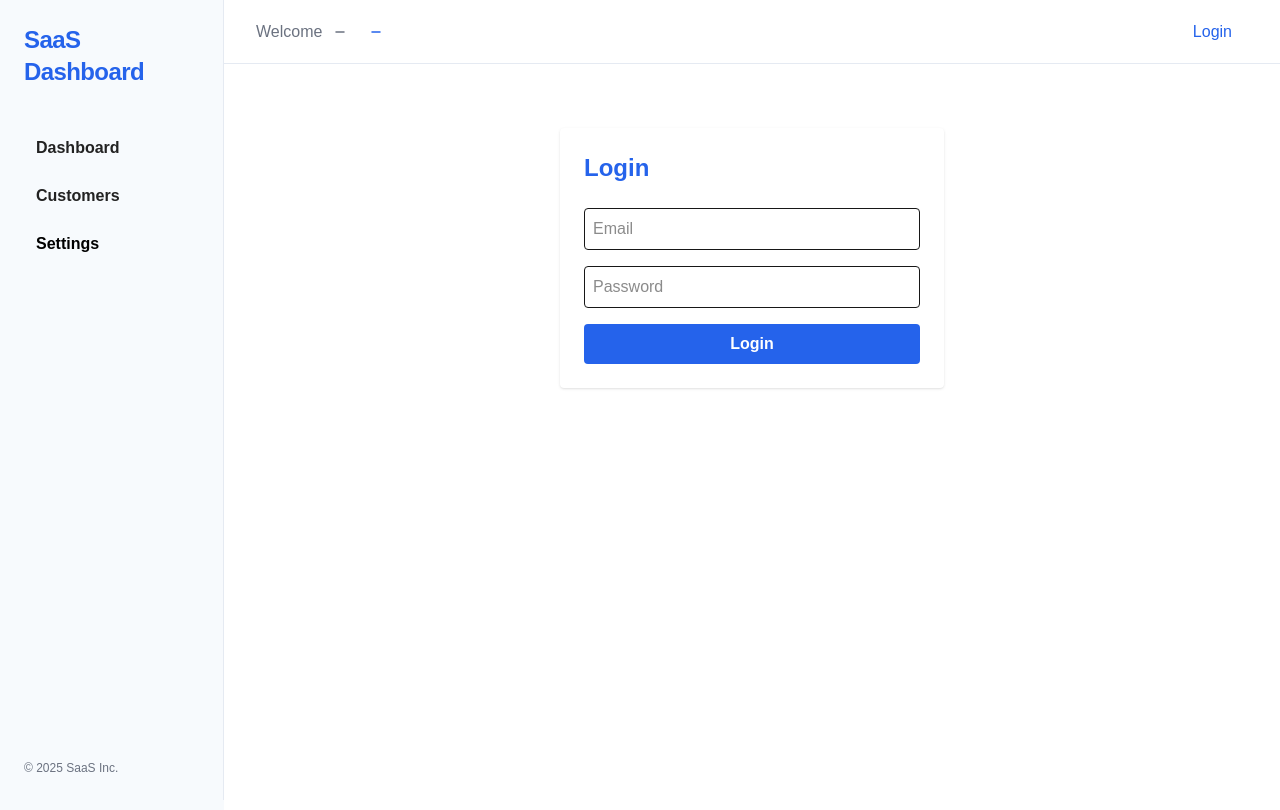
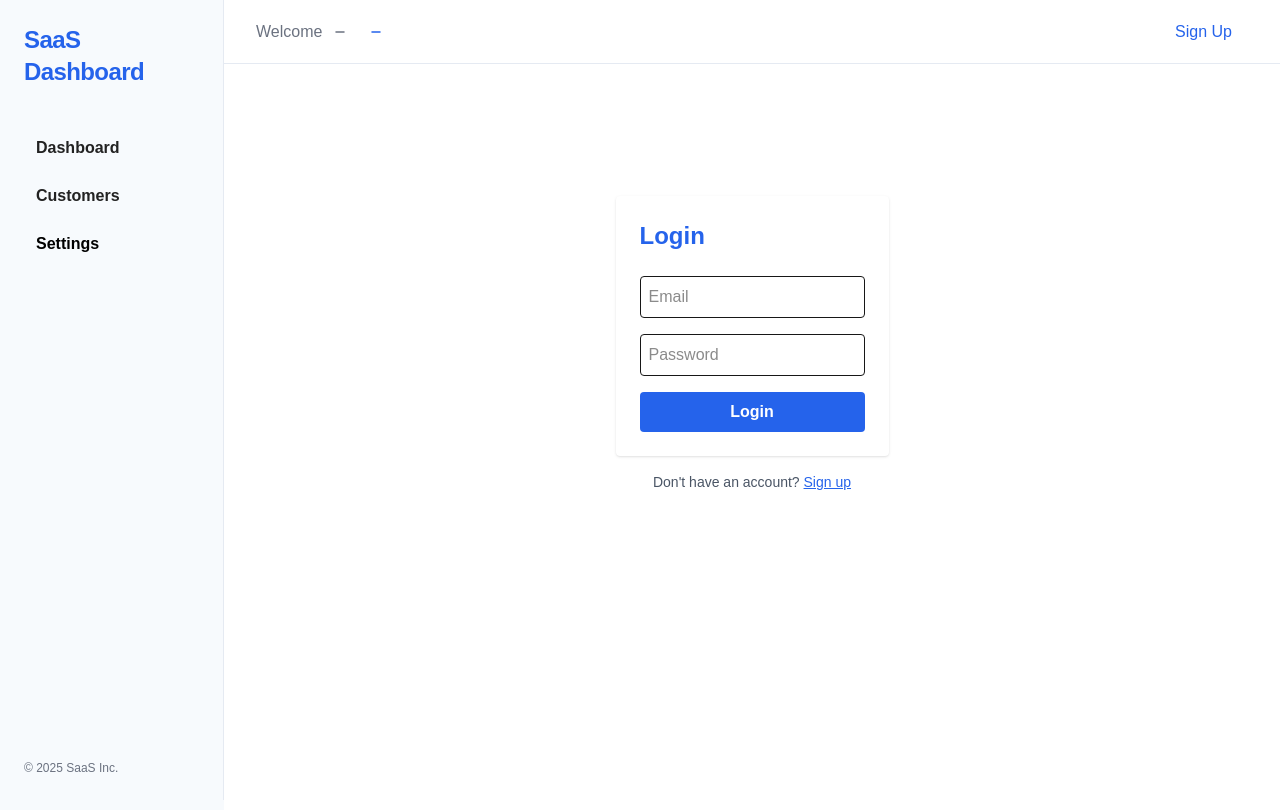
Before and after one commit to Muhammad124Ahmad/Saas-NextJS-Dashboard, a Next.js app: page /login in a window 1280 px wide. Shown: the top 810 px of the page. Built offline with nearby package versions, Linux system fonts and the light colour scheme; no server answers.

Commit message:
Redirect to /dashboard after login, not after signup (AuthForm)

```diff
--- a/src/app/login/page.tsx
+++ b/src/app/login/page.tsx
@@ -1,5 +1,13 @@
 import AuthForm from "../../components/AuthForm";
 
 export default function LoginPage() {
-  return <AuthForm mode="login" />;
+  return (
+    <div className="flex flex-col items-center justify-center min-h-[60vh]">
+      <AuthForm mode="login" />
+      <p className="mt-4 text-sm text-gray-600">
+        Don't have an account?{' '}
+        <a href="/signup" className="text-[#2563eb] underline hover:text-[#1746a2]">Sign up</a>
+      </p>
+    </div>
+  );
 }
--- a/src/app/signup/page.tsx
+++ b/src/app/signup/page.tsx
@@ -1,5 +1,13 @@
 import AuthForm from "../../components/AuthForm";
 
 export default function SignupPage() {
-  return <AuthForm mode="signup" />;
+  return (
+    <div className="flex flex-col items-center justify-center min-h-[60vh]">
+      <AuthForm mode="signup" />
+      <p className="mt-4 text-sm text-gray-600">
+        Already have an account?{' '}
+        <a href="/login" className="text-[#2563eb] underline hover:text-[#1746a2]">Login</a>
+      </p>
+    </div>
+  );
 }
--- a/src/components/AuthForm.tsx
+++ b/src/components/AuthForm.tsx
@@ -1,6 +1,7 @@
 "use client";
 import React, { useState } from "react";
 import { supabase } from "../supabaseClient";
+import { useRouter } from "next/navigation";
 
 export default function AuthForm({ mode = "login" }: { mode?: "login" | "signup" }) {
   const [email, setEmail] = useState("");
@@ -8,6 +9,7 @@ export default function AuthForm({ mode = "login" }: { mode?: "login" | "signup"
   const [loading, setLoading] = useState(false);
   const [error, setError] = useState<string | null>(null);
   const [success, setSuccess] = useState<string | null>(null);
+  const router = useRouter();
 
   const handleSubmit = async (e: React.FormEvent) => {
     e.preventDefault();
@@ -39,6 +41,7 @@ export default function AuthForm({ mode = "login" }: { mode?: "login" | "signup"
           }
         }
         setSuccess("Logged in!");
+        router.push("/dashboard");
       }
     } else {
       const { data, error } = await supabase.auth.signUp({ email, password });
--- a/src/components/LoginLogoutButton.tsx
+++ b/src/components/LoginLogoutButton.tsx
@@ -16,8 +16,8 @@ export default function LoginLogoutButton() {
     };
   }, []);
 
-  const handleLogin = () => {
-    window.location.href = "/login";
+  const handleSignUp = () => {
+    window.location.href = "/signup";
   };
   const handleLogout = async () => {
     await supabase.auth.signOut();
@@ -27,6 +27,6 @@ export default function LoginLogoutButton() {
   return loggedIn ? (
     <button onClick={handleLogout} className="px-4 py-2 text-[#2563eb] hover:bg-[#f3f6fd] rounded font-medium">Logout</button>
   ) : (
-    <button onClick={handleLogin} className="px-4 py-2 text-[#2563eb] hover:bg-[#f3f6fd] rounded font-medium">Login</button>
+    <button onClick={handleSignUp} className="px-4 py-2 text-[#2563eb] hover:bg-[#f3f6fd] rounded font-medium">Sign Up</button>
   );
 }
--- a/src/components/ProtectedRoute.tsx
+++ b/src/components/ProtectedRoute.tsx
@@ -1,21 +1,27 @@
 "use client";
+
 import { useEffect, useState } from "react";
 import { useRouter } from "next/navigation";
 import { supabase } from "../supabaseClient";
 
 export default function ProtectedRoute({ children }: { children: React.ReactNode }) {
   const router = useRouter();
-  const [loading, setLoading] = useState(true);
+  const [isLoggedIn, setIsLoggedIn] = useState<null | boolean>(null);
 
   useEffect(() => {
+    let mounted = true;
     supabase.auth.getUser().then(({ data: { user } }) => {
-      if (!user) {
-        router.replace("/login");
+      if (!user && mounted) {
+        router.push("/login");
+        setIsLoggedIn(false);
+      } else if (mounted) {
+        setIsLoggedIn(true);
       }
-      setLoading(false);
     });
+    return () => { mounted = false; };
   }, [router]);
 
-  if (loading) return <div className="p-8 text-center">Loading...</div>;
+  if (isLoggedIn === null) return <div className="p-8 text-center">Checking authentication...</div>;
+  if (!isLoggedIn) return null;
   return <>{children}</>;
 }
```
